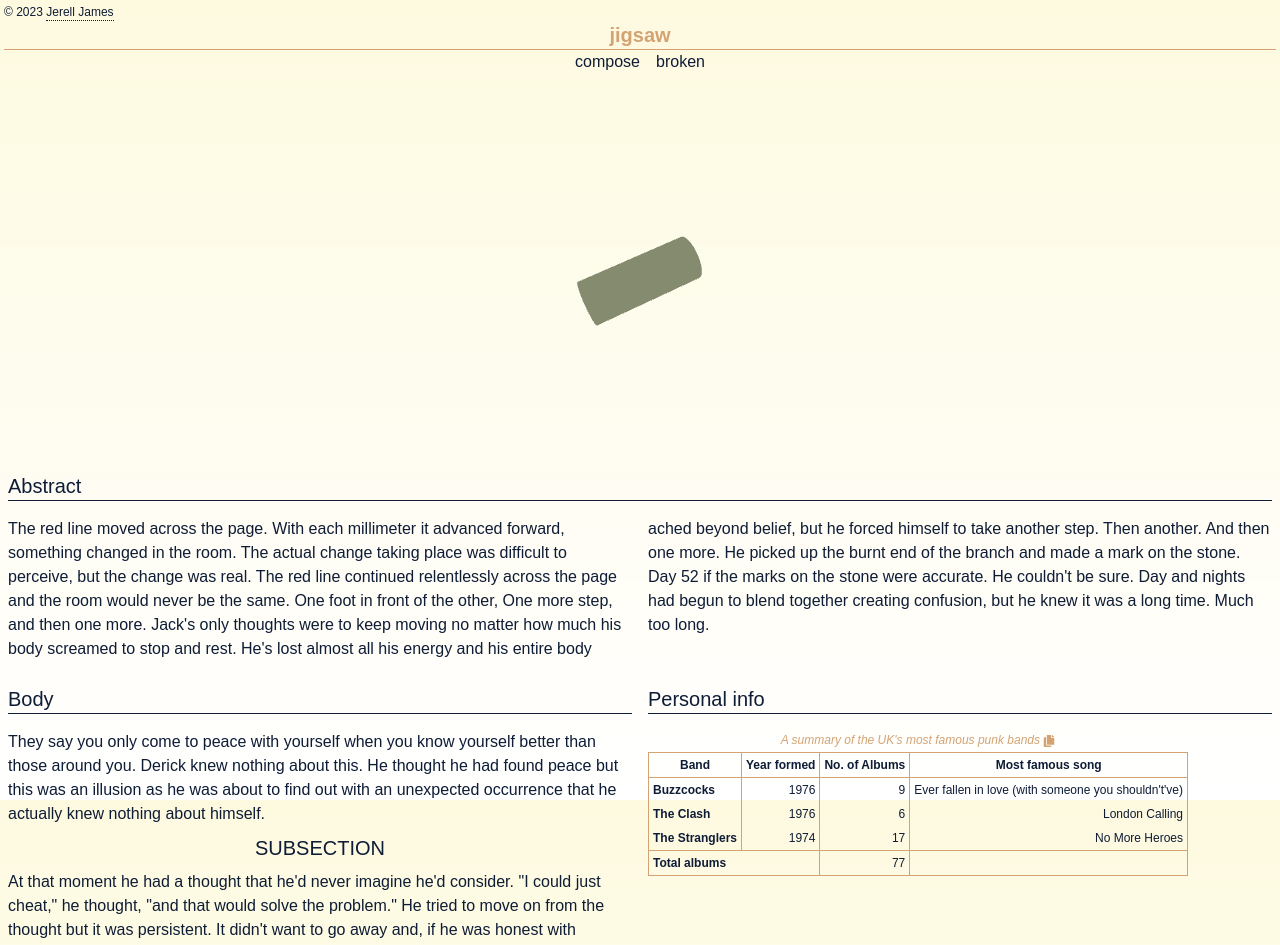
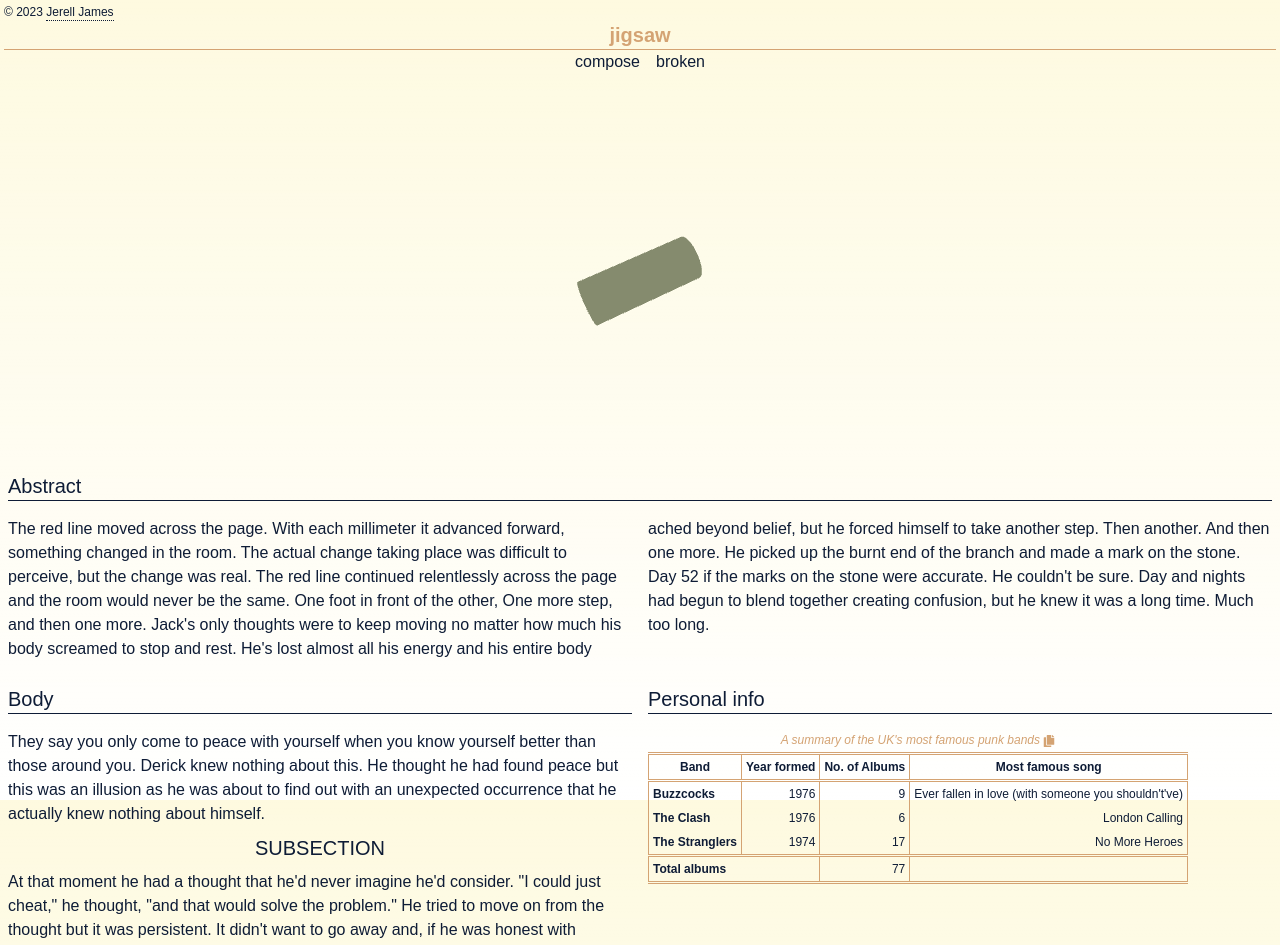
Before and after one commit to Jerell/jigsaw, a Next.js app in the folder frontend/: page / in a window 1280 px wide. Shown: the top 945 px of the page. Built offline with nearby package versions, Linux system fonts and the light colour scheme; a web font is replaced by a local one.

Commit message:
double border

```diff
--- a/frontend/src/app/globals.css
+++ b/frontend/src/app/globals.css
@@ -99,8 +99,11 @@ table {
     @apply border-brand-buff;
   }
 
-  thead {
-    @apply border-y;
+  thead,
+  tfoot {
+    @apply border-double;
+    border-top-width: 3px;
+    border-bottom-width: 3px;
   }
 
   th,
@@ -116,10 +119,6 @@ table {
     @apply text-right;
   }
 
-  tfoot {
-    @apply border-t;
-  }
-
   caption {
     @apply italic text-brand-buff py-0.5;
   }
```
